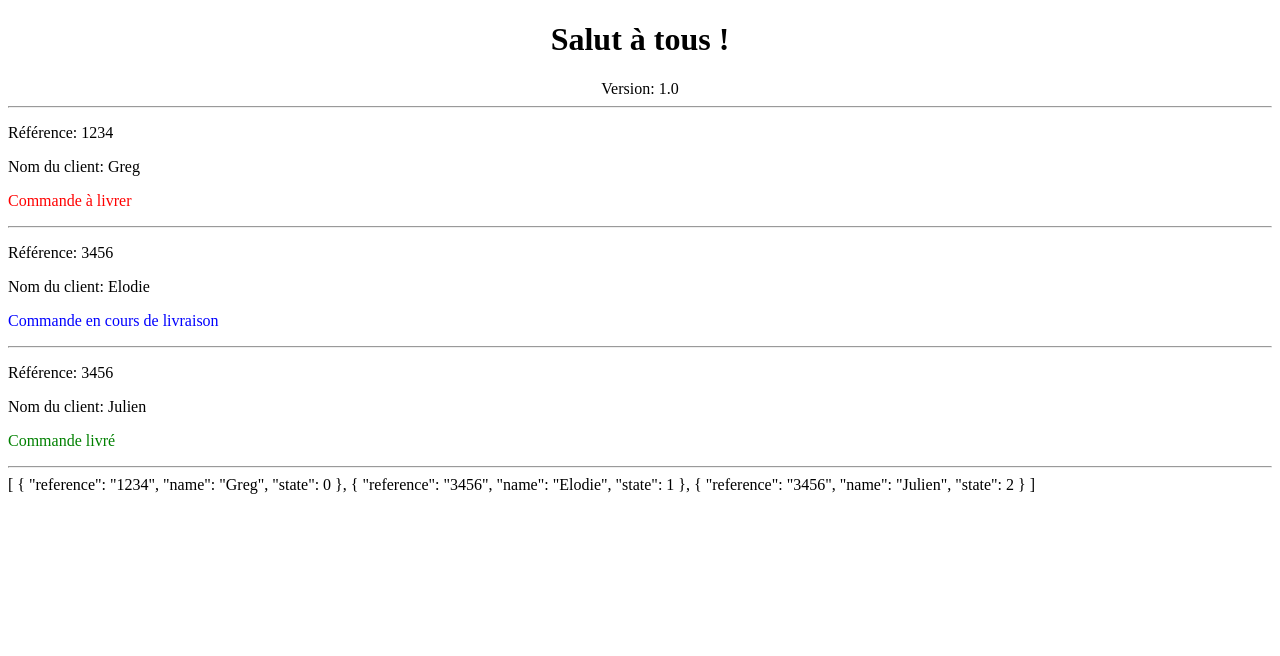
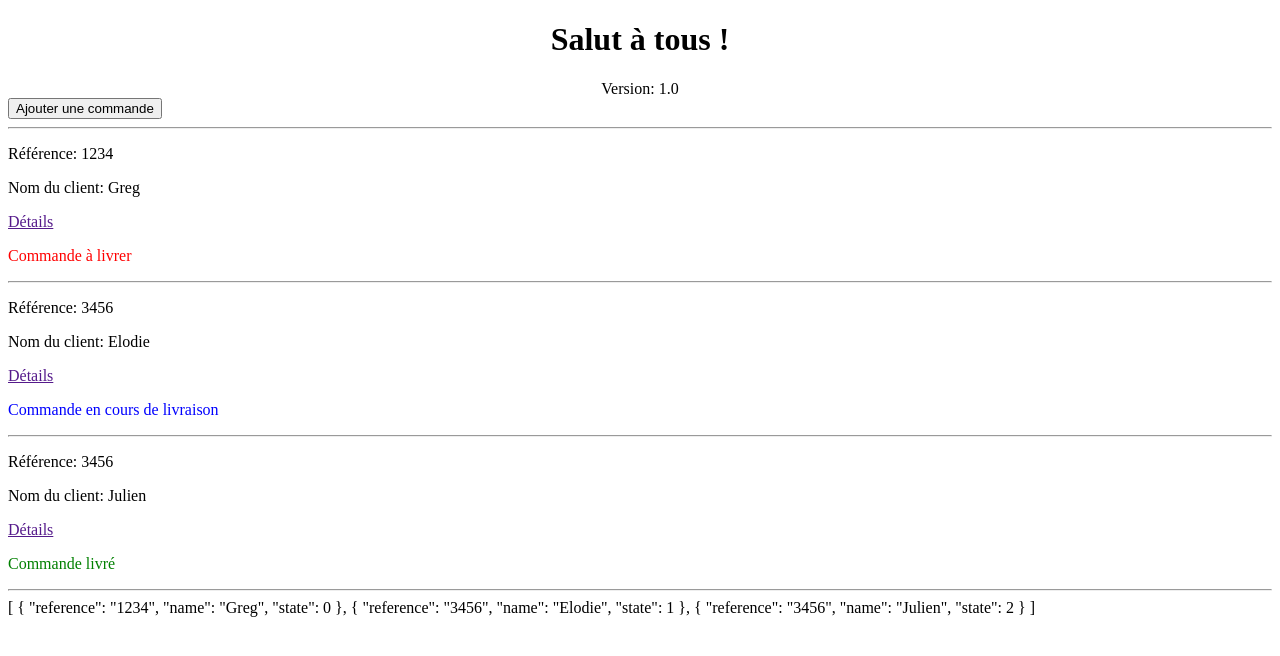
Before and after one commit to GregLeBarbar/angular-livraison, an Angular app: page / in a window 1280 px wide. Shown: the top 656 px of the page. Built offline with nearby package versions, Linux system fonts and the light colour scheme.

Commit message:
Exemple de 2 événements

```diff
--- a/src/app/app.component.html
+++ b/src/app/app.component.html
@@ -6,6 +6,9 @@
 
 </div>
 
+<!-- exemple d'événement -->
+<button (click)="createCommand()">Ajouter une commande</button>
+
 <hr />
 
 <!-- exemple de parcourt du liste d'objets avec *ngFor-->
@@ -13,6 +16,9 @@
 
   <p>Référence: {{ item.reference }}</p>
   <p>Nom du client: {{ item.name }}</p>
+
+  <!-- exemple d'événement -->
+  <a href (click)="getDetails($event, 'info_en_plus')" id="{{ item.reference }}">Détails</a>
 
   <!-- exemple d'utilisation de *ngIf -->
   <!-- exemple d'utilisation des styles css -->
--- a/src/app/app.component.ts
+++ b/src/app/app.component.ts
@@ -1,4 +1,5 @@
 import { Component } from '@angular/core';
+import { Event } from '_debugger';
 
 @Component({
   selector: 'app-root',
@@ -12,6 +13,7 @@ export class AppComponent {
   private collection: [any];
 
   constructor() {
+
     this.title = 'Salut à tous !';
     this.version = '1.0';
     this.collection = [
@@ -20,4 +22,28 @@ export class AppComponent {
       {reference: '3456', name: 'Julien', state: 2},
     ]
   }
+
+  getDetails(event: Event, parameter: string) {
+
+    // Empêche le rechargement de la page
+    // lorsque l'on clique sur le lien
+    event.preventDefault();
+
+    // exemple de passage d'info supplémentaire
+    // en ajoutant un paramètre
+    console.log(parameter);
+
+    // Astuce pour récupérer la référence d'une commande
+    // dans le html la référence est placée dans l'attribut id
+    // et ici on récupère la valeur de l'attribut id.
+    // Mais c'est de la bidouille ... l'utilisation des modèles est la version recommandée
+    let element = event.target || event.srcElement || event.currentTarget;
+    console.log("La réféence de l'objet est: ", element.attributes.id.value);
+
+  }
+
+  createCommand() {
+    let command = {reference: '9999', name: 'Julien', state: 2};
+    this.collection.push(command);
+  }
 }
```
Also changed, not shown: 1 other file (tests, documents, lock files or other folders).
